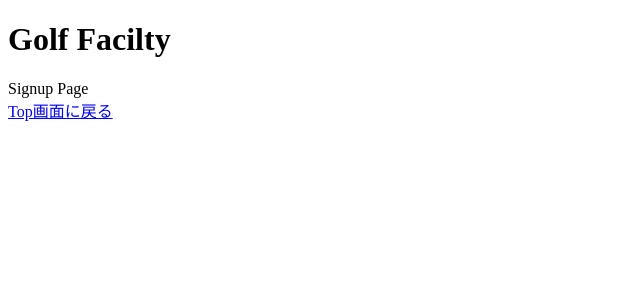
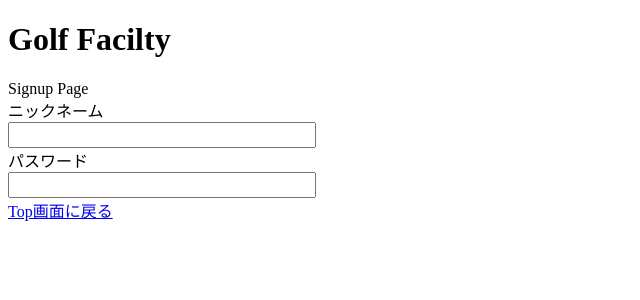
Before and after one commit to hiromi2525/golf-info, a Vue app: page /signup in a window 1280 px wide. Shown: the top 300 px of the page, without its empty margins (0-640 px from the left). Built offline with nearby package versions, Linux system fonts and the light colour scheme.

Commit message:
ログインとサインアップ画面のフォーム作成

```diff
--- a/src/pages/login-page.vue
+++ b/src/pages/login-page.vue
@@ -1,5 +1,9 @@
 <template>
-    <h1>Golf Facilty</h1>
-    <div>Login Page</div>
-    <router-link to="/">Top画面に戻る</router-link>
+  <h1>Golf Facilty</h1>
+  <div>Login Page</div>
+  ニックネーム<br />
+  <input class="textFormTitleArea" type="text" id="name" /> <br />
+  パスワード<br />
+  <input class="textFormTitleArea" type="text" id="password" /><br />
+  <router-link to="/">Top画面に戻る</router-link>
 </template>
--- a/src/pages/signup-page.vue
+++ b/src/pages/signup-page.vue
@@ -1,5 +1,9 @@
 <template>
-    <h1>Golf Facilty</h1>
-    <div>Signup Page</div>
-    <router-link to="/">Top画面に戻る</router-link>
+  <h1>Golf Facilty</h1>
+  <div>Signup Page</div>
+  ニックネーム<br />
+  <input class="textFormTitleArea" type="text" id="name" /> <br />
+  パスワード<br />
+  <input class="textFormTitleArea" type="text" id="password" /><br />
+  <router-link to="/">Top画面に戻る</router-link>
 </template>
```
